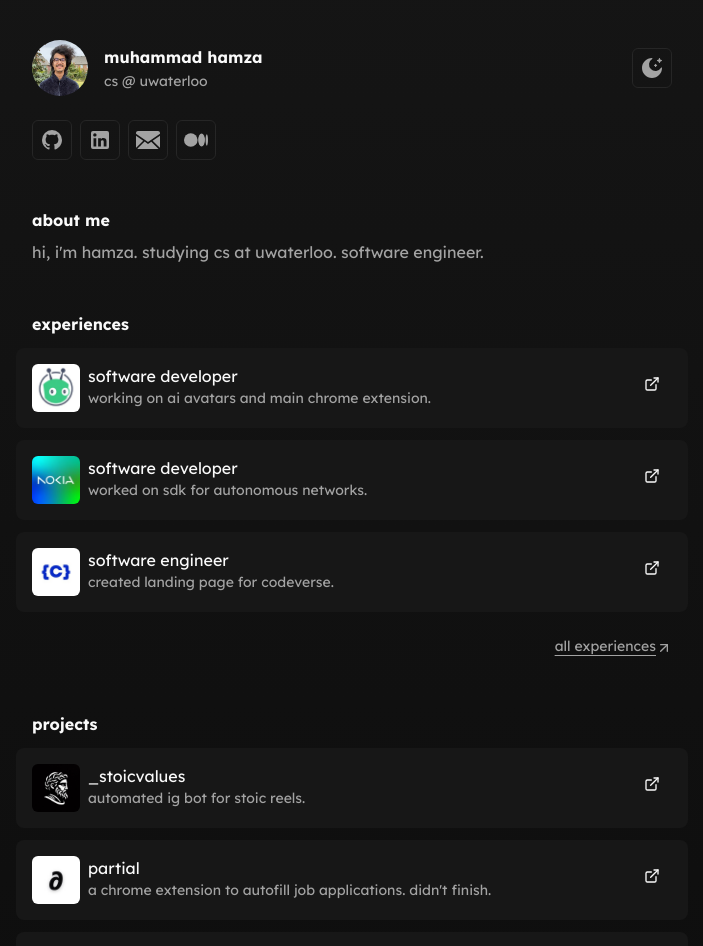
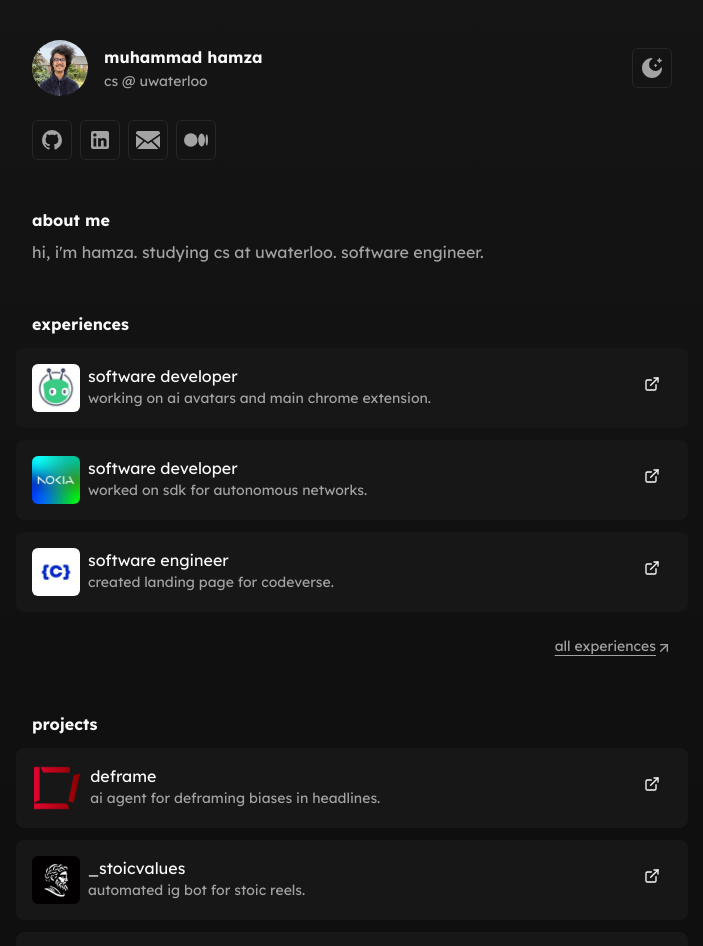
Before and after one commit to Muh-Hamza-99/muhhamza, a Next.js app: page / in a window 1280 px wide. Shown: the top 946 px of the page, without its empty margins (288-991 px from the left). Built offline with nearby package versions, Linux system fonts and the light colour scheme.

Commit message:
new project

```diff
--- a/src/config.tsx
+++ b/src/config.tsx
@@ -108,6 +108,13 @@ export const CONFIG: Config = {
     ],
     projects: [
         {
+            name: "Deframe",
+            image: "/images/deframe.png",
+            description: "AI agent for deframing biases in headlines.",
+            url: "https://www.deframe.ai",
+            featured: true,
+        },
+        {
             name: "_stoicvalues",
             image: "/images/stoicvalues.jpg",
             description: "Automated IG bot for stoic reels.",
@@ -119,7 +126,7 @@ export const CONFIG: Config = {
             image: "/images/partial.jpeg",
             description: "A Chrome extension to autofill job applications. Didn't finish.",
             url: "https://github.com/Muh-Hamza-99/partial",
-            featured: true,
+            featured: false,
         },
         {
             name: "Biquadris",
```
Also changed, not shown: public/images/deframe.png (added).
